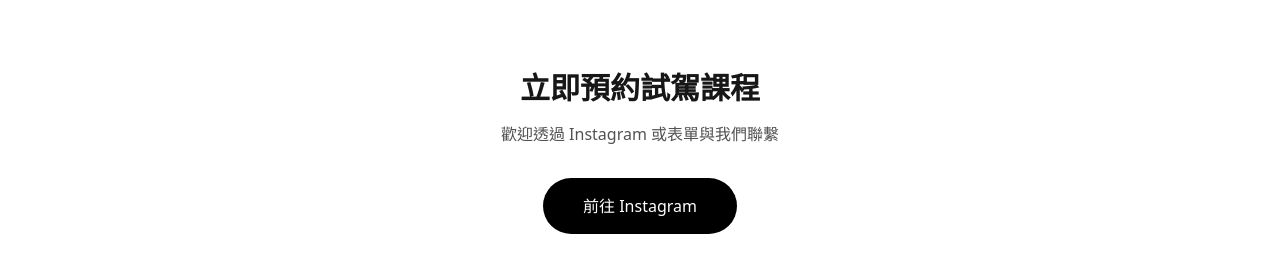
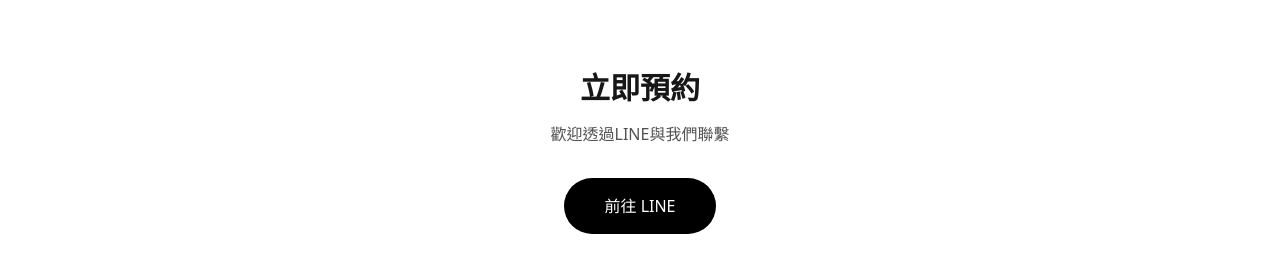
Before and after one commit to laurelke/drivemate-web, a Next.js app: page / in a window 1280 px wide. Shown: the part 980-1252 px from the top of the page. Built offline with nearby package versions, Linux system fonts and the light colour scheme.

Commit message:
remove instagram section and add hero background

```diff
--- a/app/page.tsx
+++ b/app/page.tsx
@@ -63,19 +63,19 @@ export default function HomePage() {
         className="mx-auto max-w-4xl px-6 py-20 text-center"
       >
         <h2 className="text-2xl font-bold md:text-3xl">
-          立即預約試駕課程
+          立即預約
         </h2>
 
         <p className="mt-4 text-neutral-600">
-          歡迎透過 Instagram 或表單與我們聯繫
+          歡迎透過LINE與我們聯繫
         </p>
 
         <a
-          href="https://instagram.com"
+          href="https://lin.ee/J22IVRg"
           target="_blank"
           className="mt-8 inline-block rounded-full bg-black px-10 py-4 text-white transition hover:bg-neutral-800"
         >
-          前往 Instagram
+          前往 LINE
         </a>
       </section>
     </>
```
